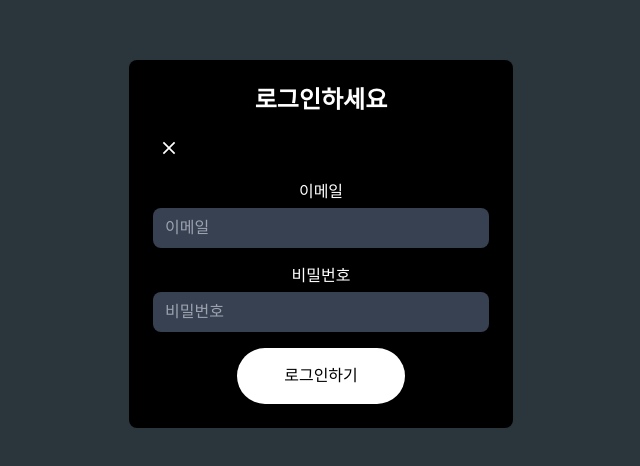
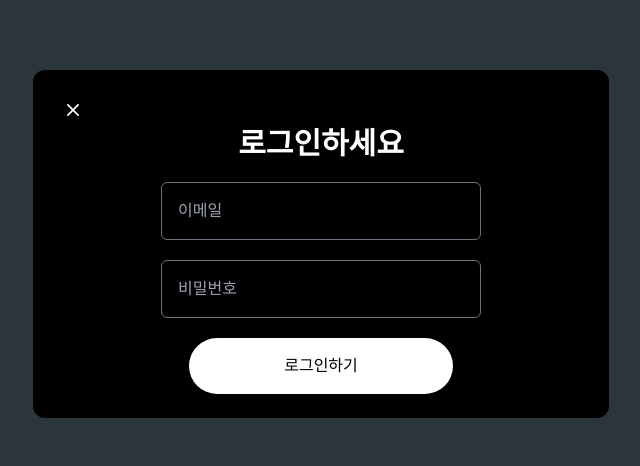
Before and after one commit to Leets-Official/Xcellent-FE, a Next.js app: page /i/flow/login in a window 1280 px wide. Shown: the part 156-622 px from the top of the page, without its empty margins (319-959 px from the left). Built offline with nearby package versions, Linux system fonts and the light colour scheme.

Commit message:
style:로그인모달 ui 수정

```diff
--- a/src/app/(route)/(beforeLogin)/_component/LoginModal.tsx
+++ b/src/app/(route)/(beforeLogin)/_component/LoginModal.tsx
@@ -1,3 +1,4 @@
+// 로그인 모달 컴포넌트
 'use client';
 
 import { useState } from 'react';
@@ -34,7 +35,6 @@ export default function LoginModal() {
       const res = await Login(formData);
       if (!res.ok) {
         const errorData = await res.json();
-        console.log('ErrorData: ', errorData);
         if (errorData.code === 401) {
           setMessage('이메일과 비밀번호가 일치하지 않습니다.');
         } else if (errorData.code === 404) {
@@ -42,7 +42,6 @@ export default function LoginModal() {
         } else {
           setMessage('로그인 중 오류가 발생하였습니다.');
         }
-        console.log(formData);
       } else {
         const data = await res.json();
 
@@ -50,7 +49,7 @@ export default function LoginModal() {
         localStorage.setItem('refreshToken', data.result.refreshToken);
 
         alert('로그인에 성공했습니다.');
-        router.replace('/home'); // 로그인 성공 시 홈으로 이동
+        router.replace('/home');
       }
     } catch (err) {
       console.error(err);
@@ -59,14 +58,15 @@ export default function LoginModal() {
   };
 
   return (
+    isOpen && (
       <div
         className="fixed inset-0 flex items-center justify-center bg-black bg-opacity-60 backdrop-blur-sm"
         style={{ backgroundColor: 'rgba(104, 132, 145, 0.413)' }}
       >
-      <div className="bg-black p-6 rounded-lg max-w-sm w-full text-center">
-        <h2 className="text-2xl font-semibold text-white mb-4">로그인하세요</h2>
-
-        <form onSubmit={onSubmit} className="space-y-4">
+        <form
+          onSubmit={onSubmit}
+          className="bg-black rounded-xl p-6 w-full max-w-md sm:max-w-lg md:max-w-xl lg:max-w-xl"
+        >
           <button
             onClick={handleClose}
             className="hover:bg-gray-700 rounded-full w-8 h-8 flex items-center justify-center"
@@ -76,53 +76,49 @@ export default function LoginModal() {
               height="20"
               viewBox="0 0 24 24"
               aria-hidden="true"
-              className="fill-white r-4qtqp9 r-yyyyoo r-dnmrzs r-bnwqim r-lrvibr r-m6rgpd r-z80fyv r-19wmn03"
+              className="fill-white"
             >
               <g>
                 <path d="M10.59 12L4.54 5.96l1.42-1.42L12 10.59l6.04-6.05 1.42 1.42L13.41 12l6.05 6.04-1.42 1.42L12 13.41l-6.04 6.05-1.42-1.42L10.59 12z" />
               </g>
             </svg>
           </button>
-          <div>
-            <label htmlFor="email" className="block text-white mb-1">
-              이메일
-            </label>
+          <div className="flex flex-col justify-center items-center gap-5">
+            <p className="text-white text-3xl font-bold">로그인하세요</p>
+            <div className="space-y-2">
               <input
                 id="email"
                 name="email"
-              className="w-full px-3 py-2 bg-gray-700 rounded-lg text-white"
+                type="text"
                 value={formData.email}
                 onChange={handleChange}
-              type="text"
                 placeholder="이메일"
+                required
+                className="w-80 p-4 bg-transparent text-white border border-gray-500 rounded-md focus:outline-none focus:border-3 focus:border-sky-400"
               />
             </div>
-
-          <div>
-            <label htmlFor="password" className="block text-white mb-1">
-              비밀번호
-            </label>
+            <div className="space-y-2">
               <input
                 id="password"
                 name="password"
-              className="w-full px-3 py-2 bg-gray-700 rounded-lg text-white"
+                type="password"
                 value={formData.password}
                 onChange={handleChange}
-              type="password"
                 placeholder="비밀번호"
+                required
+                className="w-80 p-4 bg-transparent text-white border border-gray-500 rounded-md focus:outline-none focus:border-3 focus:border-sky-400"
               />
             </div>
-
             {message && <p className="text-red-500 text-sm">{message}</p>}
-
             <button
               type="submit"
               className="w-1/2 p-4 bg-white text-black rounded-full hover:bg-zinc-300 focus:outline-none focus:ring-2 focus:ring-blue-500 focus:ring-opacity-50"
             >
               로그인하기
             </button>
+          </div>
         </form>
       </div>
-    </div>
+    )
   );
 }
```
Lines whose indentation alone changed are shown as unchanged.
